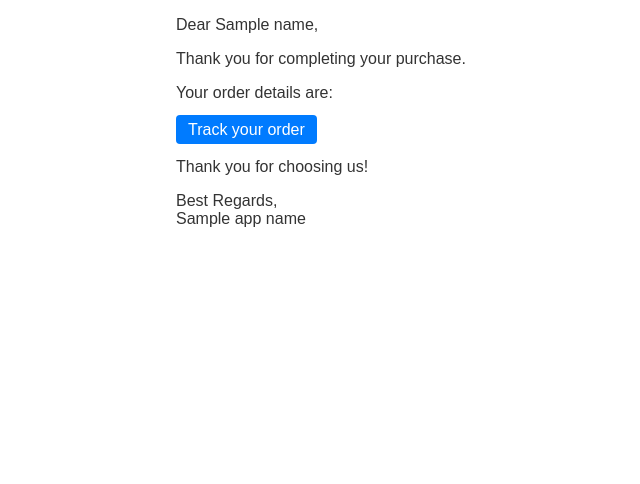
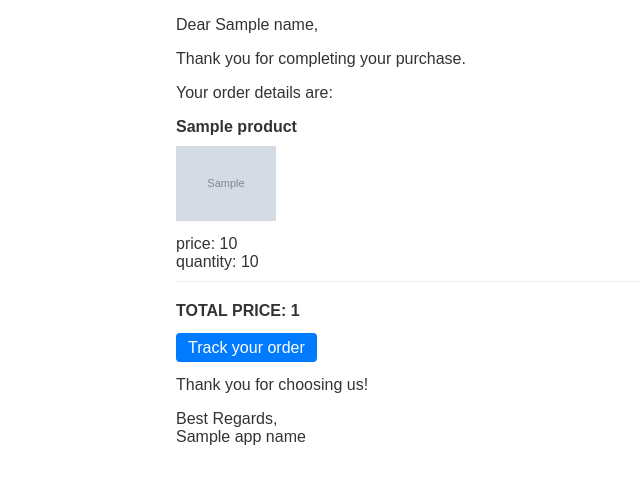
Before and after one commit to andresbonelli/TiendaOnline-backend, a Python web app: template templates/order-completion.html in a window 1280 px wide. Shown: the top 484 px of the page, without its empty margins (164-804 px from the left). Run offline with Jinja, Linux system fonts and the light colour scheme; the template is opened without the code that fills it: most values are stand-ins (such as "Sample title", 1, 10 or a date in 2020); grey boxes marked "Sample" are stand-in pictures.

Commit message:
order completion email

```diff
--- a/templates/order-completion.html
+++ b/templates/order-completion.html
@@ -25,6 +25,21 @@
             font-size: 1rem;
             line-height: 1.5;
         }
+         .product-img {
+            width: 100px;
+            height: auto;
+            margin-top: 10px;
+            margin-bottom: 10px;
+        }
+        ul {
+            padding: 0;
+            list-style-type: none;
+        }
+        li {
+            margin-bottom: 20px;
+            border-bottom: 1px solid #eee;
+            padding-bottom: 10px;
+        }
     </style>
 </head>
 <body>
@@ -32,7 +47,15 @@
         <p>Dear {{ name }},</p>
         <p>Thank you for completing your purchase.</p>
         <p>Your order details are:</p>
-
+        <ul>
+            {% for product in products %}
+            <li><strong>{{ product.name }}</strong>
+                <br><img src="{{ product.image }}" alt="{{ product.name }}" class="product-img"/>
+                <br>price: {{ product.price }}
+                <br>quantity: {{ product.quantity }}</li>
+            {% endfor %}
+        </ul>
+        <p><strong>TOTAL PRICE: {{ order.total_price }}</strong></p>
         <p>
             <a href="{{ tracking_url }}" target="_blank" class="button">Track your order</a>
         </p>
```
Also changed, not shown: api/models/orders.py (+6 -1 lines), api/routes/orders.py (+9 -5 lines), api/services/email.py (+7 -2 lines), api/services/orders.py (+27 -1 lines).
